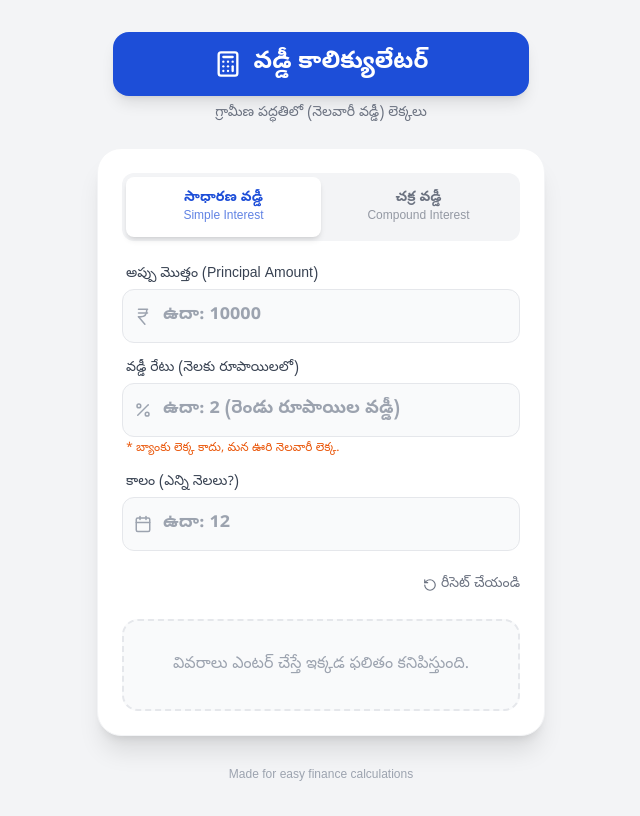
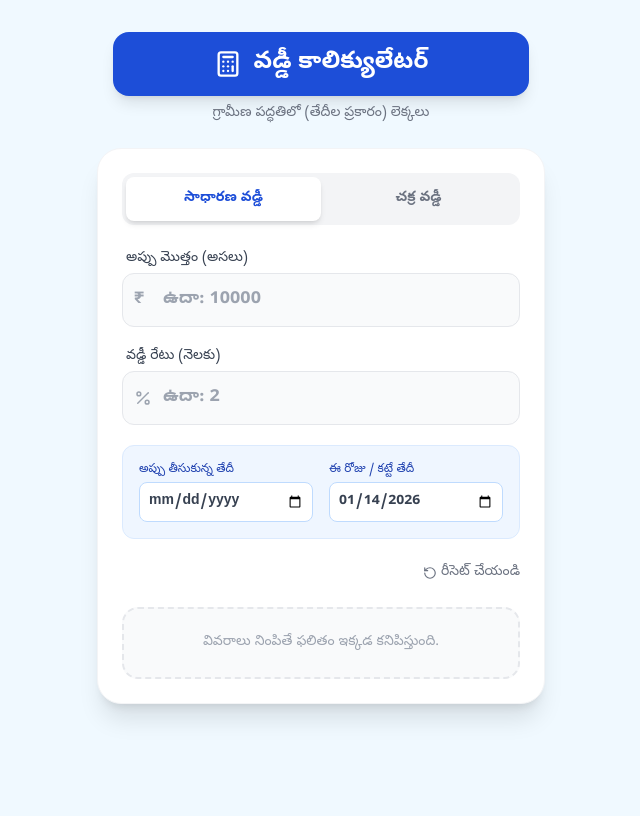
Before and after one commit to josephyesebu37-rgb/Interest-Calculator-, a plain HTML site: page index.html in a window 1280 px wide. Both pictures are taken after a click on the button "రీసెట్ చేయండి". Shown: the whole page, without its empty margins (319-959 px from the left). Drawn offline with nearby package versions, Linux system fonts and the light colour scheme.

Commit message:
Refactor interest calculator for date-based input
Updated the interest calculator UI and logic to support date-based calculations instead of months. Adjusted labels and input fields for better clarity.

```diff
--- a/index.html
+++ b/index.html
@@ -11,7 +11,11 @@
     <style>
         body {
             font-family: 'Noto Sans Telugu', sans-serif;
-            background-color: #f3f4f6;
+            background-color: #f0f9ff;
+        }
+        input[type="date"] {
+            -webkit-appearance: none;
+            position: relative;
         }
         /* Hide number input arrows */
         input[type=number]::-webkit-inner-spin-button,
@@ -26,11 +30,10 @@
     <!-- App Header -->
     <div class="w-full max-w-md px-4 mb-6 text-center">
         <div class="bg-blue-700 text-white p-4 rounded-2xl shadow-lg flex items-center justify-center gap-3">
-            <!-- Calculator Icon SVG -->
             <svg xmlns="http://www.w3.org/2000/svg" width="28" height="28" viewBox="0 0 24 24" fill="none" stroke="currentColor" stroke-width="2" stroke-linecap="round" stroke-linejoin="round"><rect width="16" height="20" x="4" y="2" rx="2"/><line x1="8" x2="16" y1="6" y2="6"/><line x1="16" x2="16" y1="14" y2="18"/><path d="M16 10h.01"/><path d="M12 10h.01"/><path d="M8 10h.01"/><path d="M12 14h.01"/><path d="M8 14h.01"/><path d="M12 18h.01"/><path d="M8 18h.01"/></svg>
             <h1 class="text-2xl font-bold">వడ్డీ కాలిక్యులేటర్</h1>
         </div>
-        <p class="text-gray-500 text-sm mt-2 font-medium">గ్రామీణ పద్ధతిలో (నెలవారీ వడ్డీ) లెక్కలు</p>
+        <p class="text-gray-500 text-sm mt-2 font-medium">గ్రామీణ పద్ధతిలో (తేదీల ప్రకారం) లెక్కలు</p>
     </div>
 
     <!-- Main Card -->
@@ -40,26 +43,23 @@
         <div class="flex bg-gray-100 p-1 rounded-xl">
             <button id="btnSimple" onclick="setInterestType('simple')" class="flex-1 py-3 px-4 rounded-lg text-sm font-bold transition-all duration-200 bg-white text-blue-700 shadow-md">
                 సాధారణ వడ్డీ
-                <span class="block text-xs font-normal opacity-70">Simple Interest</span>
             </button>
             <button id="btnCompound" onclick="setInterestType('compound')" class="flex-1 py-3 px-4 rounded-lg text-sm font-bold transition-all duration-200 text-gray-500 hover:text-gray-700">
                 చక్ర వడ్డీ
-                <span class="block text-xs font-normal opacity-70">Compound Interest</span>
             </button>
         </div>
 
         <!-- Inputs Section -->
-        <div class="space-y-4">
+        <div class="space-y-5">
 
             <!-- Principal -->
             <div class="relative">
                 <label class="block text-sm font-medium text-gray-700 mb-1 ml-1">
-                    అప్పు మొత్తం (Principal Amount)
+                    అప్పు మొత్తం (అసలు)
                 </label>
                 <div class="relative">
                     <div class="absolute inset-y-0 left-0 pl-3 flex items-center pointer-events-none">
-                        <!-- Rupee Icon -->
-                        <svg class="text-gray-400" xmlns="http://www.w3.org/2000/svg" width="18" height="18" viewBox="0 0 24 24" fill="none" stroke="currentColor" stroke-width="2" stroke-linecap="round" stroke-linejoin="round"><path d="M6 3h12"/><path d="M6 8h12"/><path d="m6 13 8.5 10"/><path d="M6 13h3"/><path d="M9 13c6.668 0 8-5.406 8-9"/></svg>
+                        <span class="text-gray-400 text-lg font-bold">₹</span>
                     </div>
                     <input type="number" id="principal" placeholder="ఉదా: 10000" oninput="calculate()" class="w-full pl-10 pr-4 py-3 bg-gray-50 border border-gray-200 rounded-xl focus:ring-2 focus:ring-blue-500 focus:border-transparent outline-none transition-all text-lg font-semibold text-gray-800">
                 </div>
@@ -68,31 +68,42 @@
             <!-- Rate -->
             <div class="relative">
                 <label class="block text-sm font-medium text-gray-700 mb-1 ml-1">
-                    వడ్డీ రేటు (నెలకు రూపాయిలలో)
+                    వడ్డీ రేటు (నెలకు)
                 </label>
                 <div class="relative">
                     <div class="absolute inset-y-0 left-0 pl-3 flex items-center pointer-events-none">
-                        <!-- Percent Icon -->
                         <svg class="text-gray-400" xmlns="http://www.w3.org/2000/svg" width="18" height="18" viewBox="0 0 24 24" fill="none" stroke="currentColor" stroke-width="2" stroke-linecap="round" stroke-linejoin="round"><line x1="19" x2="5" y1="5" y2="19"/><circle cx="6.5" cy="6.5" r="2.5"/><circle cx="17.5" cy="17.5" r="2.5"/></svg>
                     </div>
-                    <input type="number" id="rate" placeholder="ఉదా: 2 (రెండు రూపాయిల వడ్డీ)" oninput="calculate()" class="w-full pl-10 pr-4 py-3 bg-gray-50 border border-gray-200 rounded-xl focus:ring-2 focus:ring-blue-500 focus:border-transparent outline-none transition-all text-lg font-semibold text-gray-800">
+                    <input type="number" id="rate" placeholder="ఉదా: 2" oninput="calculate()" class="w-full pl-10 pr-4 py-3 bg-gray-50 border border-gray-200 rounded-xl focus:ring-2 focus:ring-blue-500 focus:border-transparent outline-none transition-all text-lg font-semibold text-gray-800">
                 </div>
-                <p class="text-xs text-orange-600 mt-1 ml-1 font-medium">* బ్యాంకు లెక్క కాదు, మన ఊరి నెలవారీ లెక్క.</p>
             </div>
 
-            <!-- Months -->
-            <div class="relative">
-                <label class="block text-sm font-medium text-gray-700 mb-1 ml-1">
-                    కాలం (ఎన్ని నెలలు?)
-                </label>
-                <div class="relative">
-                    <div class="absolute inset-y-0 left-0 pl-3 flex items-center pointer-events-none">
-                        <!-- Calendar Icon -->
-                        <svg class="text-gray-400" xmlns="http://www.w3.org/2000/svg" width="18" height="18" viewBox="0 0 24 24" fill="none" stroke="currentColor" stroke-width="2" stroke-linecap="round" stroke-linejoin="round"><path d="M8 2v4"/><path d="M16 2v4"/><rect width="18" height="18" x="3" y="4" rx="2"/><path d="M3 10h18"/></svg>
+            <!-- Date Selection Section -->
+            <div class="bg-blue-50 p-4 rounded-xl border border-blue-100">
+                <div class="grid grid-cols-2 gap-4">
+                    <!-- Start Date -->
+                    <div>
+                        <label class="block text-xs font-medium text-blue-800 mb-1">
+                            అప్పు తీసుకున్న తేదీ
+                        </label>
+                        <input type="date" id="startDate" onchange="calculate()" class="w-full p-2 bg-white border border-blue-200 rounded-lg text-sm font-semibold text-gray-700 focus:ring-2 focus:ring-blue-500 outline-none">
                     </div>
-                    <input type="number" id="months" placeholder="ఉదా: 12" oninput="calculate()" class="w-full pl-10 pr-4 py-3 bg-gray-50 border border-gray-200 rounded-xl focus:ring-2 focus:ring-blue-500 focus:border-transparent outline-none transition-all text-lg font-semibold text-gray-800">
+
+                    <!-- End Date -->
+                    <div>
+                        <label class="block text-xs font-medium text-blue-800 mb-1">
+                            ఈ రోజు / కట్టే తేదీ
+                        </label>
+                        <input type="date" id="endDate" onchange="calculate()" class="w-full p-2 bg-white border border-blue-200 rounded-lg text-sm font-semibold text-gray-700 focus:ring-2 focus:ring-blue-500 outline-none">
+                    </div>
+                </div>
+
+                <!-- Duration Display -->
+                <div id="durationText" class="mt-3 text-center text-sm font-bold text-blue-700 bg-white py-2 rounded-lg border border-blue-100 hidden">
+                    <!-- Javascript will populate this -->
                 </div>
             </div>
+
         </div>
 
         <!-- Reset Button -->
@@ -103,19 +114,22 @@
             </button>
         </div>
 
-        <!-- Results Section (Hidden by default) -->
-        <div id="resultCard" class="hidden bg-gradient-to-br from-slate-800 to-slate-900 rounded-2xl p-6 text-white shadow-lg animate-fade-in mt-4">
-            <h3 class="text-slate-300 text-sm font-medium uppercase tracking-wider mb-4 border-b border-slate-700 pb-2">
+        <!-- Results Section -->
+        <div id="resultCard" class="hidden bg-slate-800 rounded-2xl p-6 text-white shadow-lg animate-fade-in mt-4 relative overflow-hidden">
+            <!-- Background Decoration -->
+            <div class="absolute top-0 right-0 -mt-4 -mr-4 w-24 h-24 bg-white opacity-5 rounded-full blur-xl"></div>
+
+            <h3 class="text-slate-400 text-xs font-bold uppercase tracking-widest mb-4 border-b border-slate-700 pb-2">
                 ఫలితం (<span id="resultTypeLabel">సాధారణ వడ్డీ</span>)
             </h3>
 
-            <div class="space-y-4">
+            <div class="space-y-4 relative z-10">
                 <div class="flex justify-between items-end">
                     <span class="text-slate-300 text-sm">కేవలం వడ్డీ:</span>
                     <span id="displayInterest" class="text-2xl font-bold text-yellow-400">₹0</span>
                 </div>
 
-                <div class="flex justify-between items-end pt-2 border-t border-slate-700">
+                <div class="flex justify-between items-end pt-3 border-t border-slate-700">
                     <span class="text-slate-200 font-medium">మొత్తం కట్టాల్సినది:</span>
                     <span id="displayTotal" class="text-3xl font-bold text-green-400">₹0</span>
                 </div>
@@ -129,81 +143,133 @@
         </div>
 
         <!-- Empty State -->
-        <div id="emptyState" class="text-center py-8 bg-gray-50 rounded-2xl border-2 border-dashed border-gray-200">
-            <p class="text-gray-400 font-medium">వివరాలు ఎంటర్ చేస్తే ఇక్కడ ఫలితం కనిపిస్తుంది.</p>
+        <div id="emptyState" class="text-center py-6 bg-gray-50 rounded-2xl border-2 border-dashed border-gray-200">
+            <p class="text-gray-400 text-sm font-medium">వివరాలు నింపితే ఫలితం ఇక్కడ కనిపిస్తుంది.</p>
         </div>
 
     </div>
 
-    <div class="mt-8 text-center text-gray-400 text-xs">
-        <p>Made for easy finance calculations</p>
-    </div>
-
     <!-- JavaScript Logic -->
     <script>
-        let currentType = 'simple'; // 'simple' or 'compound'
+        let currentType = 'simple';
 
-        // Function to toggle between Simple and Compound Interest
+        // Set default End Date to Today
+        window.onload = function() {
+            document.getElementById('endDate').valueAsDate = new Date();
+        };
+
         function setInterestType(type) {
             currentType = type;
             const btnSimple = document.getElementById('btnSimple');
             const btnCompound = document.getElementById('btnCompound');
 
             if (type === 'simple') {
-                // Style Active
                 btnSimple.className = "flex-1 py-3 px-4 rounded-lg text-sm font-bold transition-all duration-200 bg-white text-blue-700 shadow-md";
-                // Style Inactive
                 btnCompound.className = "flex-1 py-3 px-4 rounded-lg text-sm font-bold transition-all duration-200 text-gray-500 hover:text-gray-700";
             } else {
-                // Style Inactive
                 btnSimple.className = "flex-1 py-3 px-4 rounded-lg text-sm font-bold transition-all duration-200 text-gray-500 hover:text-gray-700";
-                // Style Active
                 btnCompound.className = "flex-1 py-3 px-4 rounded-lg text-sm font-bold transition-all duration-200 bg-white text-purple-700 shadow-md";
             }
             calculate();
         }
 
-        // Main Calculation Logic
         function calculate() {
             const principal = parseFloat(document.getElementById('principal').value);
             const rate = parseFloat(document.getElementById('rate').value);
-            const months = parseFloat(document.getElementById('months').value);
+            const startDateVal = document.getElementById('startDate').value;
+            const endDateVal = document.getElementById('endDate').value;
 
             const resultCard = document.getElementById('resultCard');
             const emptyState = document.getElementById('emptyState');
+            const durationText = document.getElementById('durationText');
 
-            // If any input is missing, hide results
-            if (isNaN(principal) || isNaN(rate) || isNaN(months)) {
+            if (!principal || !rate || !startDateVal || !endDateVal) {
                 resultCard.classList.add('hidden');
                 emptyState.classList.remove('hidden');
+                durationText.classList.add('hidden');
                 return;
             }
+
+            // Date Calculation Logic
+            const start = new Date(startDateVal);
+            const end = new Date(endDateVal);
+
+            if (end < start) {
+                durationText.innerHTML = "<span class='text-red-500'>తేదీ సరిగ్గా లేదు (End date before Start date)</span>";
+                durationText.classList.remove('hidden');
+                resultCard.classList.add('hidden');
+                return;
+            }
+
+            // Calculate exact Y-M-D difference
+            let years = end.getFullYear() - start.getFullYear();
+            let months = end.getMonth() - start.getMonth();
+            let days = end.getDate() - start.getDate();
+
+            if (days < 0) {
+                months--;
+                // Get days in previous month
+                const prevMonth = new Date(end.getFullYear(), end.getMonth(), 0);
+                days += prevMonth.getDate();
+            }
+            if (months < 0) {
+                years--;
+                months += 12;
+            }
+
+            // --- SMART TELUGU TEXT LOGIC ---
+            let durationString = "";
+
+            // Years Logic
+            if (years > 0) {
+                if (years === 1) {
+                    durationString += "1 సంవత్సరం ";
+                } else {
+                    if (months > 0 || days > 0) {
+                        durationString += `${years} సంవత్సరాల `;
+                    } else {
+                        durationString += `${years} సంవత్సరాలు`;
+                    }
+                }
+            }
+
+            // Months Logic
+            if (months > 0) {
+                durationString += `${months} నెలలు `;
+            }
+
+            // Days Logic
+            if (days > 0) {
+                durationString += `${days} రోజులు`;
+            }
+
+            if (durationString.trim() === "") durationString = "0 రోజులు (ఈ రోజే తీసుకున్నారు)";
+
+            durationText.innerText = durationString;
+            durationText.classList.remove('hidden');
+
+            // Calculate Total Months for Formula (Village Style: Days / 30)
+            const totalMonths = (years * 12) + months + (days / 30);
 
             let interest = 0;
             let totalAmount = 0;
 
-            // Logic: Rate is per month (Village Style)
             if (currentType === 'simple') {
-                // Simple Interest: P * R * T / 100
-                interest = (principal * rate * months) / 100;
+                interest = (principal * rate * totalMonths) / 100;
                 totalAmount = principal + interest;
             } else {
-                // Compound Interest: P * (1 + R/100)^T
-                totalAmount = principal * Math.pow((1 + rate / 100), months);
+                totalAmount = principal * Math.pow((1 + rate / 100), totalMonths);
                 interest = totalAmount - principal;
             }
 
-            // Show Results
             resultCard.classList.remove('hidden');
             emptyState.classList.add('hidden');
 
-            // Update UI
             document.getElementById('resultTypeLabel').innerText = currentType === 'simple' ? 'సాధారణ వడ్డీ' : 'చక్ర వడ్డీ';
             document.getElementById('displayInterest').innerText = formatCurrency(interest);
             document.getElementById('displayTotal').innerText = formatCurrency(totalAmount);
         }
 
-        // Helper to format currency like ₹10,000
         function formatCurrency(amount) {
             return new Intl.NumberFormat('en-IN', {
                 style: 'currency',
@@ -212,23 +278,36 @@
             }).format(amount);
         }
 
-        // WhatsApp Share Logic
+        // Helper to format Date nicely (DD/MM/YYYY)
+        function formatDateForShare(dateStr) {
+            if (!dateStr) return '';
+            const parts = dateStr.split('-');
+            return `${parts[2]}/${parts[1]}/${parts[0]}`;
+        }
+
         function shareOnWhatsApp() {
             const principal = document.getElementById('principal').value;
             const rate = document.getElementById('rate').value;
-            const months = document.getElementById('months').value;
+            const duration = document.getElementById('durationText').innerText;
             const interestText = document.getElementById('displayInterest').innerText;
             const totalText = document.getElementById('displayTotal').innerText;
             const typeText = currentType === 'simple' ? 'సాధారణ వడ్డీ' : 'చక్ర వడ్డీ';
 
-            if (!principal || !rate || !months) return;
+            const startDateVal = document.getElementById('startDate').value;
+            const endDateVal = document.getElementById('endDate').value;
+
+            const formattedStart = formatDateForShare(startDateVal);
+            const formattedEnd = formatDateForShare(endDateVal);
+
+            if (!principal) return;
 
             const message = `
 *వడ్డీ లెక్కల వివరాలు:*
 ------------------------
-💰 *అప్పు (అసలు):* ₹${principal}
+💰 *అప్పు:* ₹${principal}
 📊 *వడ్డీ రేటు:* నెలకు ${rate} రూపాయిలు
-📅 *కాలం:* ${months} నెలలు
+📅 *కాలం:* ${duration}
+🗓 *తేదీలు:* ${formattedStart} నుండి ${formattedEnd} వరకు
 🔄 *పద్ధతి:* ${typeText}
 ------------------------
 📈 *మొత్తం వడ్డీ:* ${interestText}
@@ -237,16 +316,15 @@
 _Generated by Interest Calculator App_
             `.trim();
 
-            const encodedMessage = encodeURIComponent(message);
-            window.open(`https://wa.me/?text=${encodedMessage}`, '_blank');
+            window.open(`https://wa.me/?text=${encodeURIComponent(message)}`, '_blank');
         }
 
-        // Reset Logic
         function resetFields() {
             document.getElementById('principal').value = '';
             document.getElementById('rate').value = '';
-            document.getElementById('months').value = '';
-            calculate(); // hides result card
+            document.getElementById('startDate').value = '';
+            document.getElementById('endDate').valueAsDate = new Date();
+            calculate();
         }
     </script>
 </body>
```
